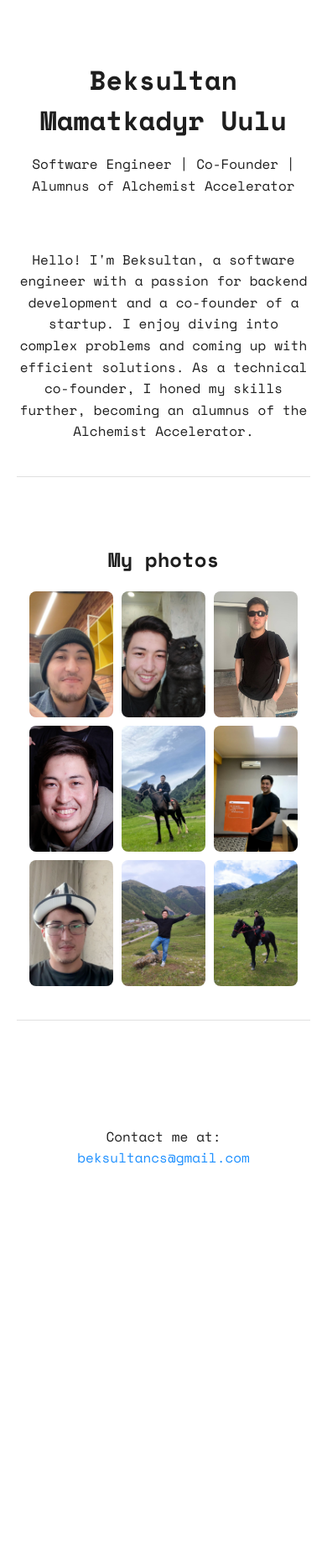
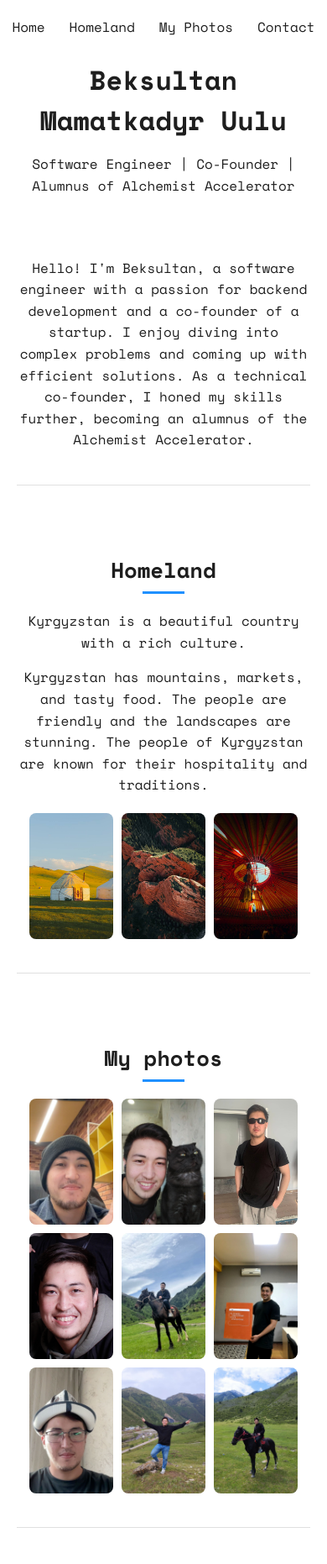
Before and after one commit to bmamatkadyr/portfolio, a plain HTML site: page index.html in a window 390 px wide. Shown: the top 1862 px of the page at 84% size. Before the commit the page ends 1428 px from the top, so only its background shows below. Drawn offline with nearby package versions, Linux system fonts and the light colour scheme.

Commit message:
add homeland section and nav bar

```diff
--- a/index.html
+++ b/index.html
@@ -12,19 +12,38 @@
     <title>Beksultan Mamatkadyr Uulu</title>
 </head>
 <body>
+<nav>
+    <ul>
+        <li><a href="#top">Home</a></li>
+        <li><a href="#homeland">Homeland</a></li>
+        <li><a href="#photos">My Photos</a></li>
+        <li><a href="#footer">Contact</a></li>
+    </ul>
+</nav>
 <header>
     <h1>Beksultan Mamatkadyr Uulu</h1>
     <p>Software Engineer | Co-Founder | Alumnus of Alchemist Accelerator</p>
 </header>
-<section>
+<section class="standard-section">
     <p>Hello! I'm Beksultan, a software engineer with a passion for backend development and a co-founder of a startup. I
         enjoy diving into complex problems and coming up with efficient solutions. As a technical co-founder, I honed my
         skills further, becoming an alumnus of the Alchemist Accelerator.</p>
     <div class="divider"></div>
 </section>
-
-<section class="gallery-section">
-    <h2>My photos</h2>
+<section class="standard-section" id="homeland">
+    <h2 class="section-title">Homeland</h2>
+    <p>Kyrgyzstan is a beautiful country with a rich culture.</p>
+    <p>Kyrgyzstan has mountains, markets, and tasty food. The people are friendly and the landscapes are stunning. The
+        people of Kyrgyzstan are known for their hospitality and traditions.</p>
+    <div class="gallery">
+        <img src="media/kyrgyzstan1.jpeg" alt="Kyrgyzstan Photo 1">
+        <img src="media/kyrgyzstan2.jpeg" alt="Kyrgyzstan Photo 2">
+        <img src="media/kyrgyzstan3.jpeg" alt="Kyrgyzstan Photo 3">
+    </div>
+    <div class="divider"></div>
+</section>
+<section class="standard-section" id="photos">
+    <h2 class="section-title">My photos</h2>
     <div class="gallery">
         <img src="media/photo1.jpg" alt="Photo 1">
         <img src="media/photo2.jpeg" alt="Photo 2">
@@ -38,8 +57,15 @@
     </div>
     <div class="divider"></div>
 </section>
-<footer>
+<footer id="footer">
     <p>Contact me at: <a href="mailto:beksultancs@gmail.com">beksultancs@gmail.com</a></p>
+    <p>Follow me on:
+        <a href="https://x.com/bmamatkadyr" target="_blank">X</a> |
+        <a href="https://linkedin.com/in/bmamatkadyr" target="_blank">LinkedIn</a> |
+        <a href="https://github.com/bmamatkadyr" target="_blank">GitHub</a> |
+        <a href="https://t.me/bmamatkadyr" target="_blank">Telegram</a>
+    </p>
+    <p>&copy; 2023 Beksultan Mamatkadyr Uulu. All rights reserved.</p>
 </footer>
 </body>
 </html>
--- a/styles.css
+++ b/styles.css
@@ -1,7 +1,7 @@
 /* Existing CSS */
 body {
     margin: 0;
-    padding: 0;
+    padding-top: 60px;
     font-family: "Space Mono", monospace;
     background-color: #ffffff;
     color: #1e1e1e;
@@ -10,6 +10,40 @@ body {
     align-items: center;
     justify-content: center;
 }
+
+/* Navigation bar styles */
+nav {
+    width: 100%;
+    background-color: #ffffff; /* Changed background color to white */
+    position: fixed;
+    top: 0;
+    left: 0;
+    z-index: 1000;
+}
+
+nav ul {
+    list-style: none;
+    display: flex;
+    justify-content: center;
+    padding: 10px 0;
+    margin: 0;
+}
+
+nav ul li {
+    margin: 0 30px; /* Increased gap between navigation items */
+}
+
+nav ul li a {
+    color: #1e1e1e; /* Changed text color to dark for better contrast */
+    text-decoration: none;
+    font-size: 1.2em;
+    transition: color 0.3s;
+}
+
+nav ul li a:hover {
+    color: #1e90ff;
+}
+/* End of Navigation bar styles */
 
 header {
     text-align: center;
@@ -28,9 +62,9 @@ p {
     line-height: 1.6;
 }
 
-.gallery-section {
+.standard-section {
     text-align: center;
-    margin: 20px 0;
+    margin: 10px 0;
 }
 
 .gallery {
@@ -86,9 +120,48 @@ a {
     margin: 40px 0;
 }
 
+/* footer */
+footer {
+    margin-top: 50px;
+    text-align: center;
+    padding: 20px;
+}
+
+footer p {
+    margin: 10px 0;
+    color: #1e1e1e;
+}
+
+footer a {
+    color: #1e90ff;
+    text-decoration: none;
+}
+
+footer a:hover {
+    text-decoration: underline;
+}
+
+/* Responsive design */
 @media (max-width: 767px) {
     body {
         padding: 20px;
+    }
+
+    nav {
+        padding: 10px 0;
+    }
+
+    nav ul {
+        flex-direction: row;
+        justify-content: space-around;
+    }
+
+    nav ul li {
+        margin: 0 10px;
+    }
+
+    nav ul li a {
+        font-size: 1em;
     }
 
     header {
```
Also changed, not shown: media/kyrgyzstan1.jpeg (added), media/kyrgyzstan2.jpeg (added), media/kyrgyzstan3.jpeg (added).
